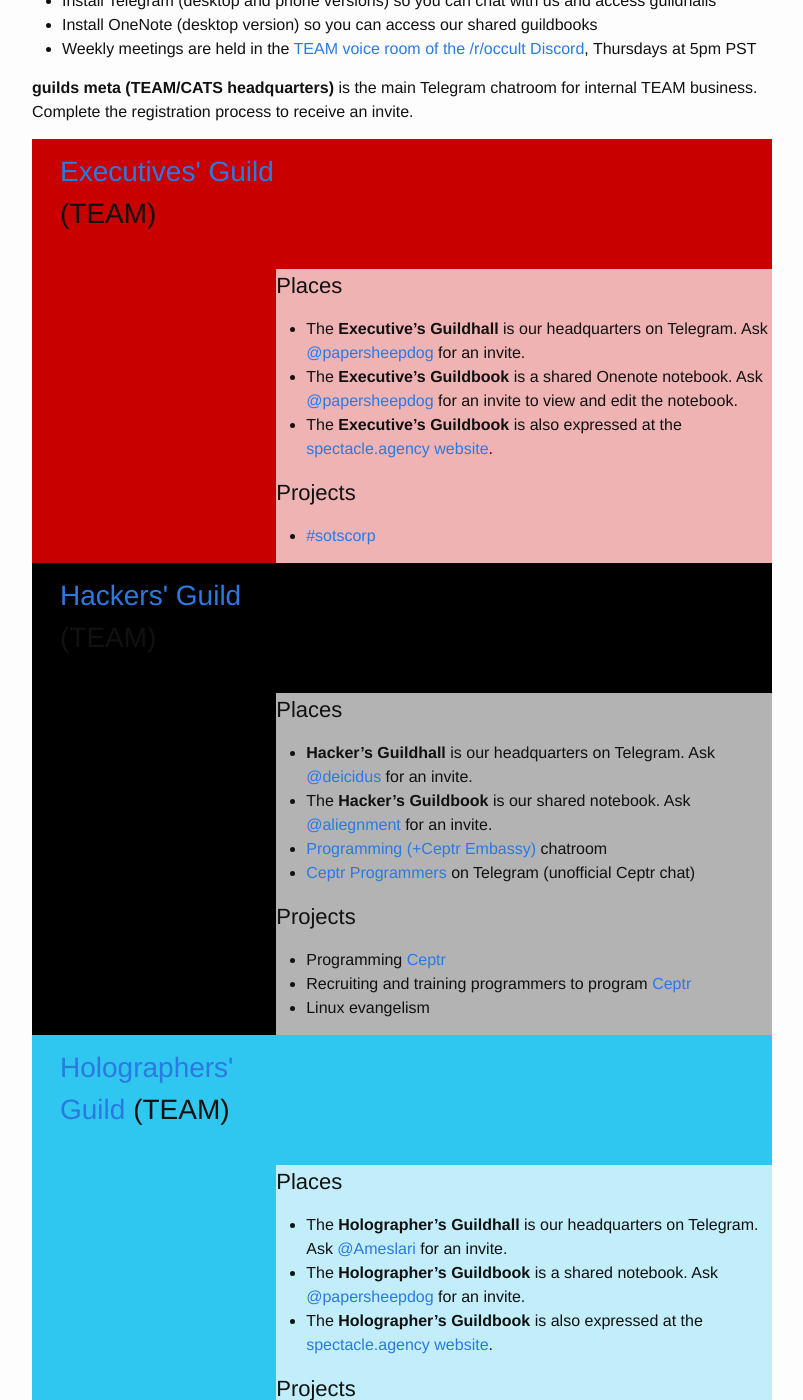
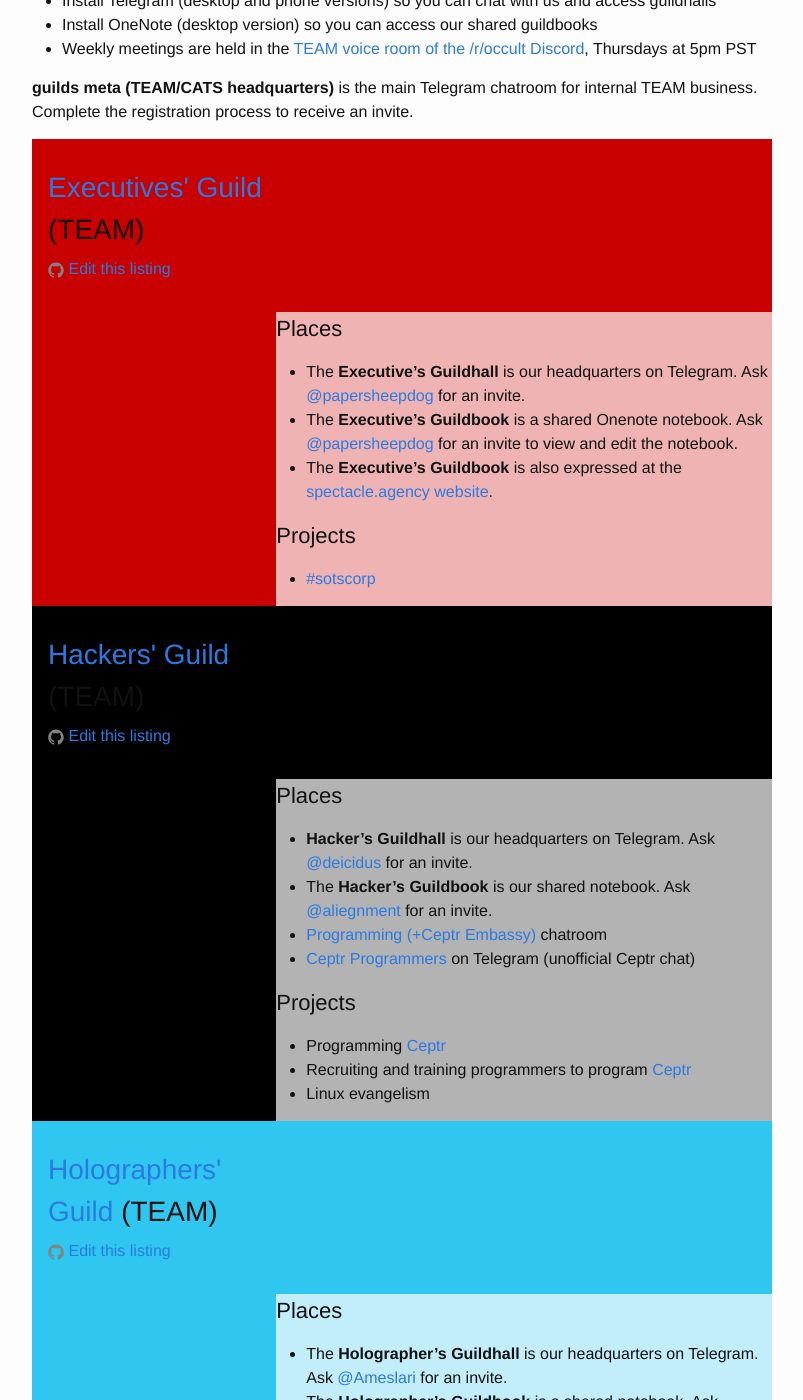
Before and after one commit to coalition-of-invisible-colleges/cic.github.io, a Jekyll site: the page built from colleges/TEAM.md, in a window 1280 px wide and 1400 px high, scrolled down 574 px. Shown: the whole window, without its empty margins (238-1041 px from the left). Built offline with Jekyll 4.4.1, drawn with Linux system fonts in a browser that asks for light colours; some of the changed text lies outside the part shown.

Commit message:
Update college.html

```diff
--- a/_layouts/college.html
+++ b/_layouts/college.html
@@ -12,7 +12,12 @@ layout: default
     {% assign listings = site.listings | where: 'college', page.college | sort: 'college' %}
     {% for listing in listings %}
     <div class="listing {{ listing.guild }}">
-      <h2 class="guildtitle {{ listing.guild }}"><a href="/guilds/{{ listing.guild }}">{{ listing.guild | capitalize }}' Guild</a> ({{ page.college }})</h2>
+      <div class="guildtitle {{ listing.guild }}">
+        <h2><a href="/guilds/{{ listing.guild }}">{{ listing.guild | capitalize }}' Guild</a> ({{ page.college }})</h2>
+        {% assign edit_url = 'coalition-of-invisible-colleges/cic.github.io/edit/master/' | append: listing.path %}
+        <p>{% include icon-github.html username=edit_url title='Edit this listing' %}</p>
+        {% if page.pointperson %}<p>Point Person: {% include icon-telegram-user.html username=page.pointperson %}</p>{% endif %}
+      </div>
       <div class="guildlisting {{ listing.guild }}">{{ listing.output }}</div>
     </div>
     {% endfor %}
```
